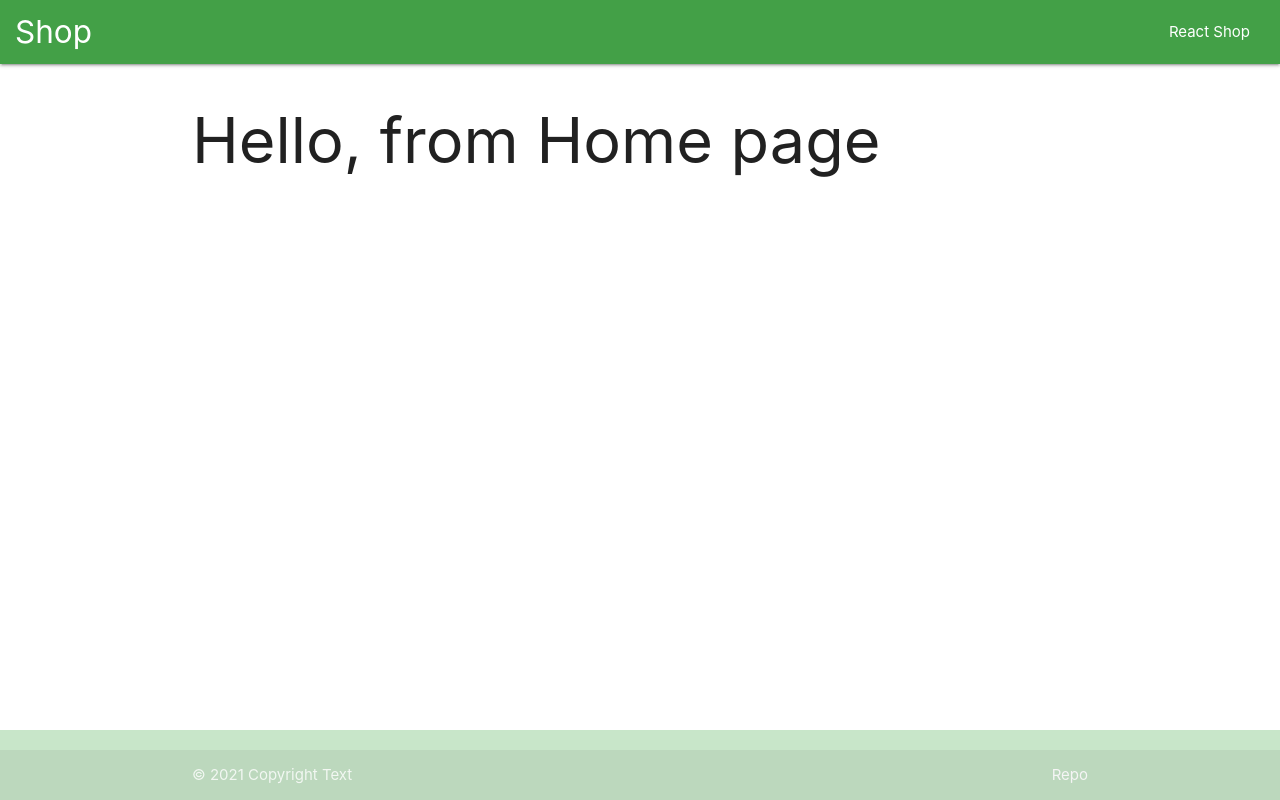
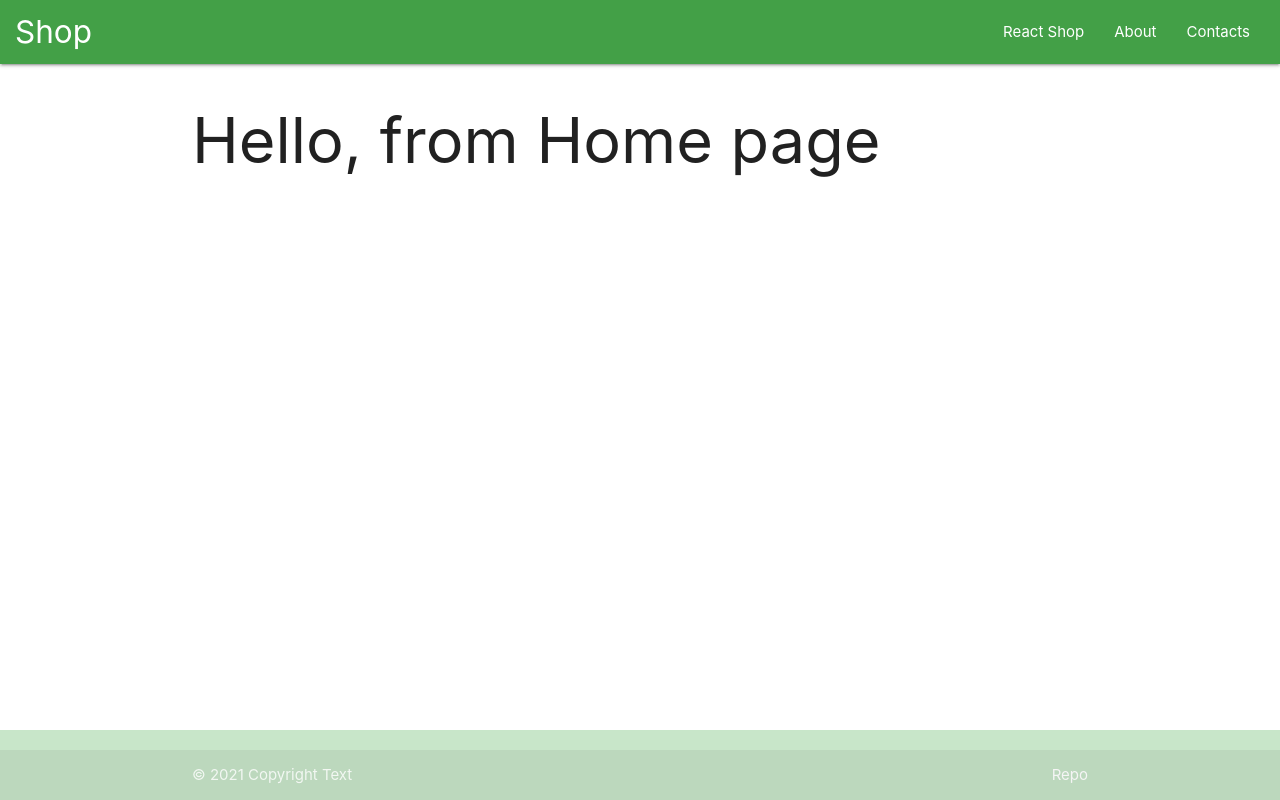
Before and after one commit to madekot/food-project, a React (Create React App) app: page / in a window 1280 px wide. Built offline with nearby package versions, Linux system fonts and the light colour scheme.

Commit message:
84. Компонент Link

```diff
--- a/src/App.js
+++ b/src/App.js
@@ -10,18 +10,18 @@ import NotFound from './pages/NotFound';
 function App() {
   return (
     <>
-      <Header />
-      <main className="container content">
-        <Router>
+      <Router>
+        <Header />
+        <main className="container content">
           <Switch>
             <Route exact path="/" component={Home} />
             <Route path="/about" component={About} />
             <Route path="/contacts" component={Contact} />
             <Route component={NotFound} />
           </Switch>
-        </Router>
-      </main>
-      <Footer />
+        </main>
+        <Footer />
+      </Router>
     </>
   );
 }
--- a/src/components/Header.jsx
+++ b/src/components/Header.jsx
@@ -1,13 +1,21 @@
+import { Link } from 'react-router-dom';
+
 function Header() {
   return (
     <nav className="green darken-1">
       <div className="nav-wrapper">
-        <a href="#!" className="brand-logo">
+        <Link to="#!" className="brand-logo">
           Shop
-        </a>
+        </Link>
         <ul id="nav-mobile" className="right hide-on-med-and-down">
           <li>
-            <a href="sass.html">React Shop</a>
+            <Link to="sass.html">React Shop</Link>
+          </li>
+          <li>
+            <Link to="/about">About</Link>
+          </li>
+          <li>
+            <Link to="/contacts">Contacts</Link>
           </li>
         </ul>
       </div>
```
